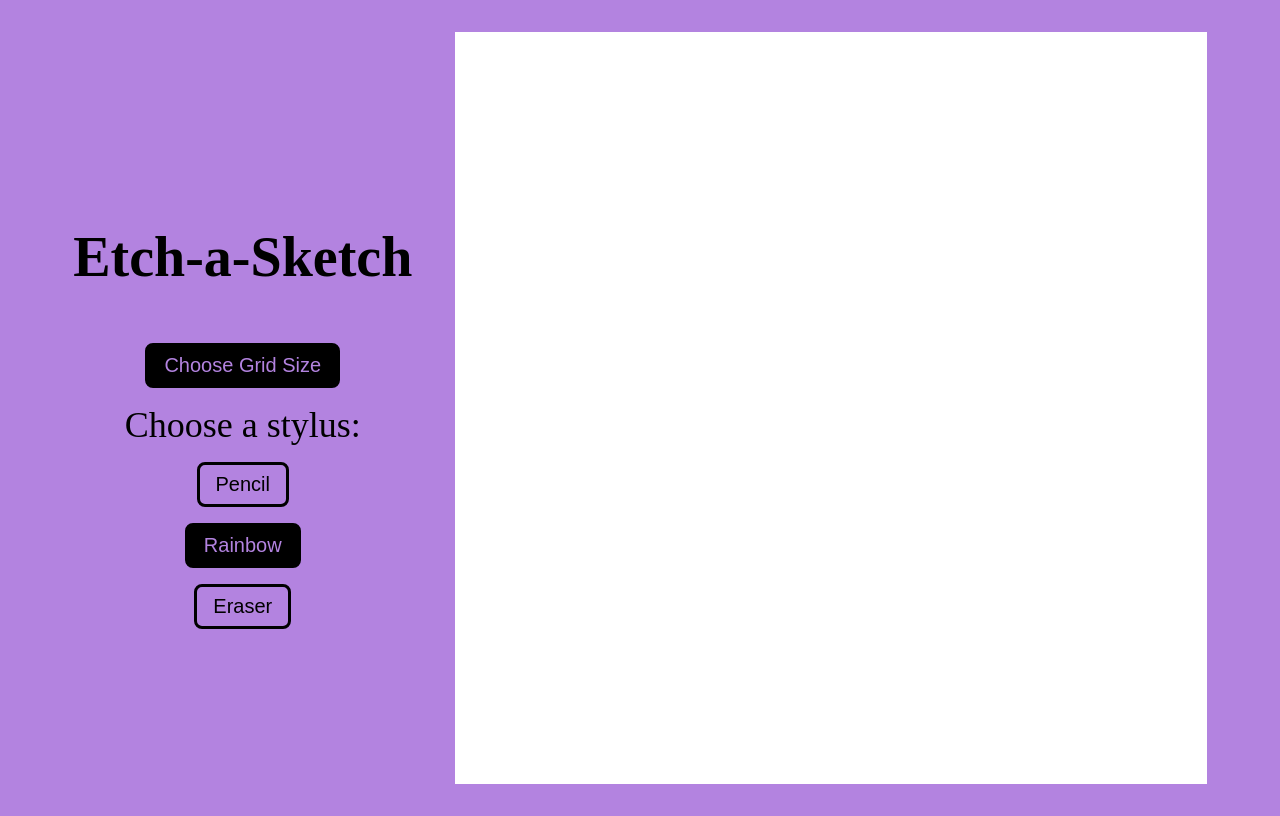
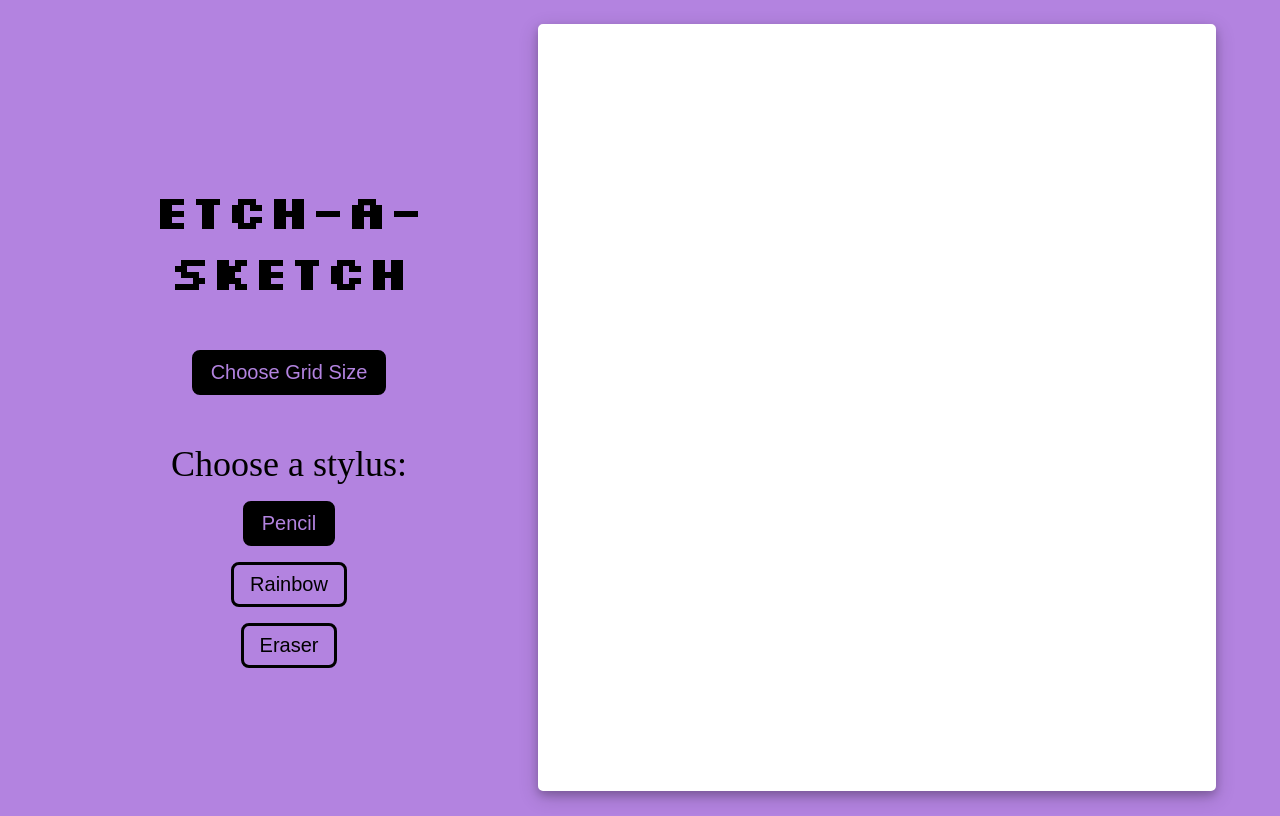
Before and after one commit to hnnhcmmngs/etch-a-sketch, a plain HTML site: page index.html in a window 1280 px wide. Drawn offline with Linux system fonts and the light colour scheme.

Commit message:
Finish styling of webpage
Before, the webpage had a few basic styiling details, but was
mainly just functional. Now, there are a few basic styling
elements added to the site. The title 'Etch-A-Sketch' has a
custom font that matches the theme of the game, the options
column has been given more spacing, and the drawing grid has
been given a border and a shadow effect.

```diff
--- a/css/styles.css
+++ b/css/styles.css
@@ -1,19 +1,25 @@
+@import url('https://fonts.googleapis.com/css2?family=Silkscreen:wght@400;700&display=swap');
+
 body {
     margin: 0px;
-    padding: 32px 64px;
+    padding: 24px 64px;
     display: flex;
     align-items: center;
     justify-content: space-around;
     background-color: rgb(179, 131, 224);
     gap: 24px;
+    font-family: serif;
 }
 
 #gridofsquares {
     display: flex;
     flex-direction: column;
-    height: 752px;
-    width: 752px;
+    height: 757px;
+    width: 757px;
     padding: 0px;
+    border: 5px solid white;
+    border-radius: 5px;
+    box-shadow: 0 4px 8px 0 rgba(0, 0, 0, 0.2), 0 6px 20px 0 rgba(0, 0, 0, 0.19);
     gap: 0px;
     background-color: white;
     justify-content: space-between;
@@ -27,13 +33,20 @@ body {
     gap: 16px;
 }
 
+#gridsize {
+    margin-bottom: 32px;
+}
+
 button {
     padding: 8px 16px;
     font-size: 20px;
 }
 
 #title {
-    font-size: 56px;
+    font-size: 48px;
+    font-weight: 700;
+    font-family: 'Silkscreen', sans-serif;
+    text-align: center;
 }
 
 #choose {
--- a/index.html
+++ b/index.html
@@ -11,8 +11,8 @@
             <h1 id="title">Etch-a-Sketch</h1>
             <button id="gridsize" class="selected">Choose Grid Size</button>
             <div id="choose">Choose a stylus:</div>
-            <button id="pencil" class="notselected">Pencil</button>
-            <button id="rainbow" class="selected">Rainbow</button>
+            <button id="pencil" class="selected">Pencil</button>
+            <button id="rainbow" class="notselected">Rainbow</button>
             <button id="eraser" class="notselected">Eraser</button>
         </div>
         <div id="gridofsquares">
--- a/js/script.js
+++ b/js/script.js
@@ -7,7 +7,7 @@ const rainbow = document.querySelector("#rainbow");
 const eraser = document.querySelector("#eraser");
 
 let side = 16;
-let stylus = "rainbow";
+let stylus = "pencil";
 
 gridSize.addEventListener("click", () => {
     let size = prompt("Enter a grid dimension:", side);
```
